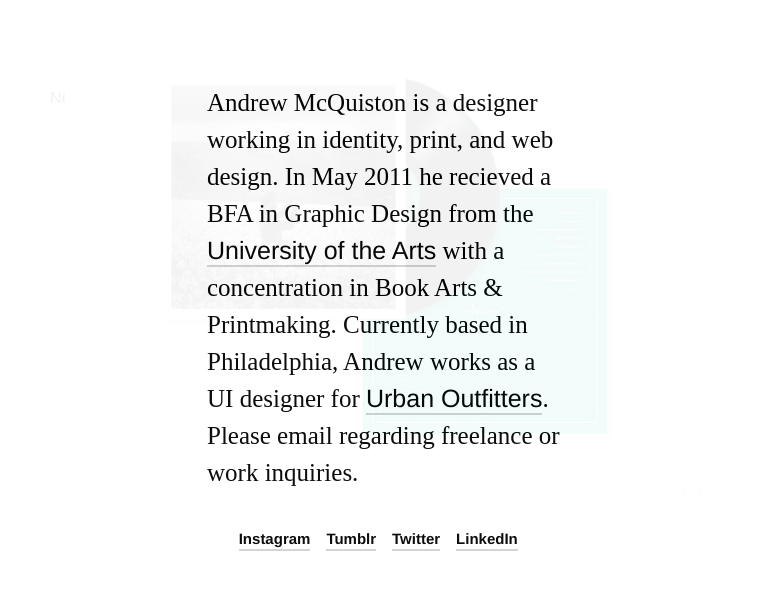
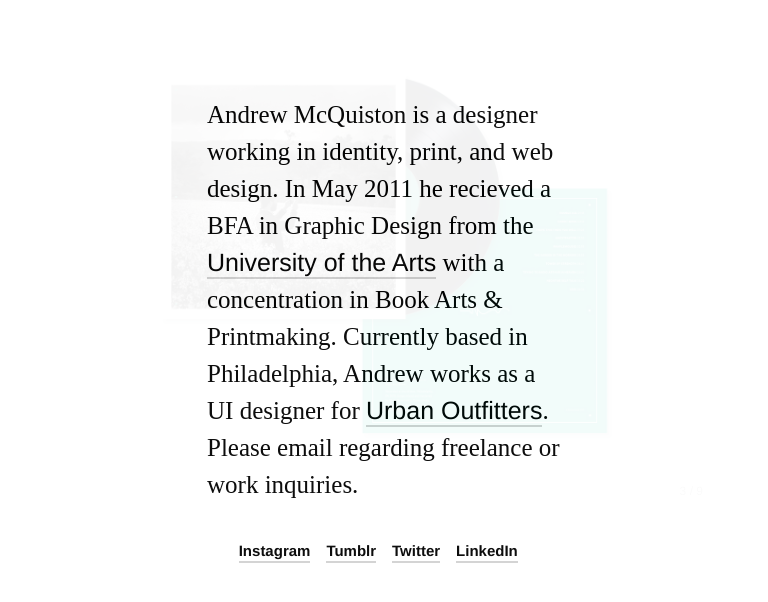
Before and after one commit to rickbmitchell/amc, a plain HTML site: page index.html in a window 768 px wide. Both pictures are taken after a click on the link "About". Shown: the part 102-704 px from the top of the page. Drawn offline with nearby package versions, Linux system fonts and the light colour scheme.

Commit message:
2/19 styling updates

```diff
--- a/css/style.css
+++ b/css/style.css
@@ -242,7 +242,7 @@
   cursor: url(../assets/close-x.png), auto !important;
   position: absolute;
   width: 100%;
-  height: 105%;
+  height: 110%;
   left: 0px;
   top: 0px;
   opacity: .95;
@@ -281,6 +281,11 @@
   top: 50%;
   left: 50%;
   transform: translate(-50%, -50%);
+}
+
+.about-centered, .close-about {
+  max-height: 880px;
+  overflow: hidden;
 }
 
 .column {
@@ -394,12 +399,15 @@
         visibility: hidden;
     }*/
 
-#warped {
+
+@media screen and (max-width: 768px) {
+  #warped {
   display: none;
+  }
+
 }
 
-
-@media screen and (min-width: 64em) {
+@media screen and (min-width: 769px) {
 
 #warped-mobile {
   visibility: hidden;
@@ -626,6 +634,13 @@
 
 }
 
+@media screen and (min-width: 481px) and (max-width: 1023px) {
+
+  #warped-mobile, #warped {
+    visibility: hidden;
+  }
+
+}
 
 /* MEDIA QUERIES */
 
@@ -661,7 +676,16 @@
   }
 
   .about {
-    height: 106%;
+    height: 108%;
+  }
+
+
+}
+
+@media screen and (min-width: 40em) and (max-width: 1022px) {
+
+  .about {
+    height: 109%;
   }
 
 
@@ -670,7 +694,7 @@
 @media screen and (min-width: 1023px) and (max-width: 1247px) {
 
   .about {
-    height: 106%;
+    height: 110%;
   }
 
 
--- a/index.html
+++ b/index.html
@@ -120,6 +120,7 @@
         fade: true,
         slidesToShow: 1,
         slidesToScroll: 1,
+        swipe: true
         // prevArrow:"<img class='a-left control-c prev slick-prev' src='assets/Left_Arrow.svg'>",
         // nextArrow:"<img class='a-right control-c next slick-next' src='assets/Right_Arrow.svg'>"
       });
```
